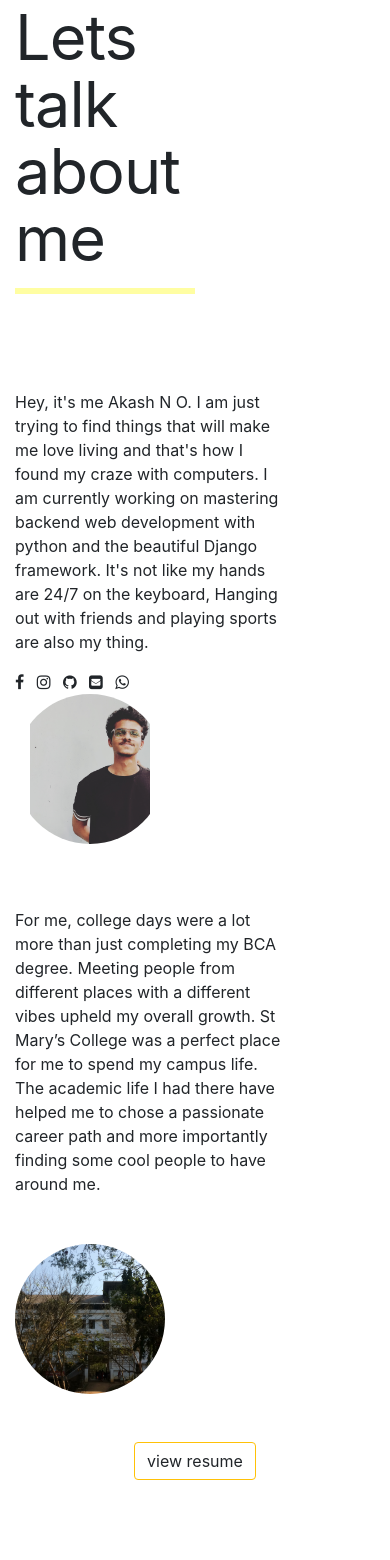
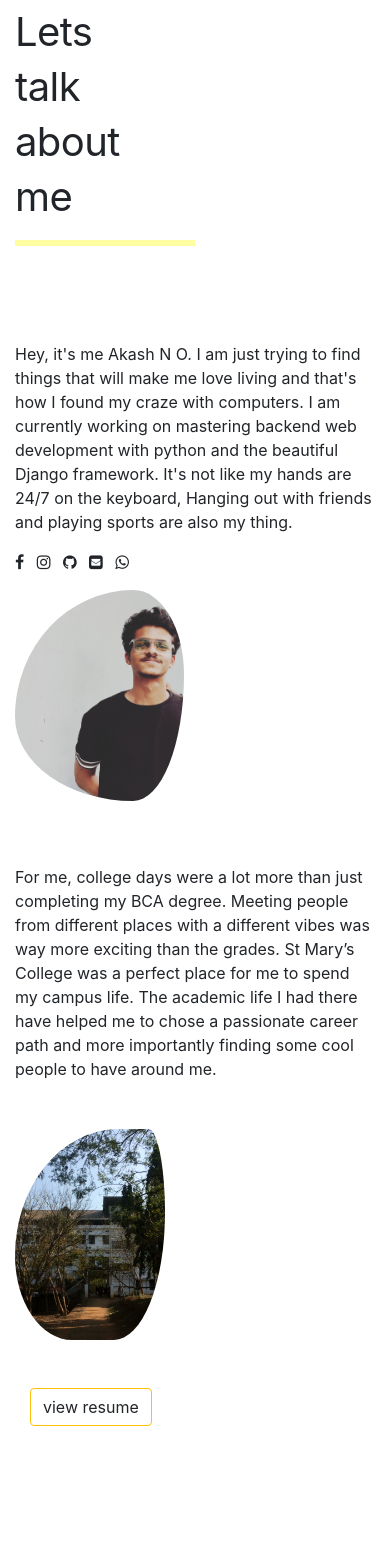
Before and after one commit to Akashno/nocodes-V2, a Django app: page /about/ in a window 390 px wide. Shown: the part 61-1621 px from the top of the page. After the commit the page ends 1487 px from the top, so only its background shows below. Run offline with Django 3.2, Linux system fonts and the light colour scheme; some libraries are stand-ins or nearby versions.

Commit message:
fix about-body

```diff
--- a/blog/templates/blog/about.html
+++ b/blog/templates/blog/about.html
@@ -22,9 +22,9 @@
 <div class="container-fluid about-wrapper " id="about-wrapper">
     <div class="row">
         <div class="col-md-4 col-12 order-lg-1 order-md-1 order-2 d-md-flex justify-content-end">
-            <img alt="" class="profile-img" src="{% static 'image/akashno.jpg' %}">
+                <img src="{% static 'image/akashno.jpg' %}" alt="" class="profile-img">
         </div>
-        <div class="col-md-8 col-12 order-lg-2 order-md-2 order-1">
+        <div class="col-md-8 col-12 order-lg-2 order-md-2 order-1 mb-3">
             <div class="about-container mt-3">
                 <p class="about-body">Hey, it's me Akash N O. I am just trying to find things that will make me love
                     living and that's how I found my craze with computers. I am currently working on mastering backend
@@ -48,13 +48,13 @@
         <div class="col-md-9 col-12 order-lg-1 order-md-1 order-1 d-md-flex justify-content-end">
             <div class="about-container mt-3 mb-5">
                 <p class="about-body">For me, college days were a lot more than just completing my BCA degree. Meeting
-                    people from different places with a different vibes upheld my overall growth. St Mary’s College was
+                    people from different places with a different vibes was way more exciting than the grades. St Mary’s College was
                     a perfect place for me to spend my campus life. The academic life I had there have helped me to
                     chose a passionate career path and more importantly finding some cool people to have around me. </p>
             </div>
         </div>
     </div>
-     <div class="container d-flex justify-content-center mt-5  ">
+     <div class="container d-flex justify-content-sm-start justify-content-md-center mt-5  ">
          <a href="{% url 'resume' %}" class="btn border-warning">view resume</a>
      </div>
 </div>
--- a/static/css/main.css
+++ b/static/css/main.css
@@ -66,16 +66,20 @@
     border-radius:50%;
 }
 .profile-img{
-    width:150px;
-    height:150px;
-    object-fit:scale-down;
-    border-radius:50%;
+    max-width: 50%;
+    max-height:25vh;
+    width:auto;
+    object-fit:contain;
+    border-radius: 70% 30% 30% 70% / 60% 40% 60% 40%;
 }
+
+
+
 .collage-img{
     width:150px;
-    height:150px;
+    height:25vh;
     object-fit:cover;
-    border-radius:50%;
+    border-radius: 69% 11% 34% 38% / 60% 40% 60% 40%;
 }
 
 .blog-details{
@@ -163,19 +167,19 @@
 /*------------------------------media query----------------------------------*/
 
 @media only screen and (max-width: 576px) {
-.blog-moto,.post-title{
+.blog-moto,.post-title,.about-title{
     font-size: 40px;
     line-height: 55px;
     letter-spacing: -0.015em;
     width:40%;
 }
-.blog-moto-underline,.post-title-underline{
+.blog-moto-underline,.post-title-underline,.about-title-underline{
     margin:0px;
     width: 50%;
     height: 0px;
     border: 3px solid #FFFEA2;
 }
-.blog-container,.section-container{
+.blog-container,.section-container,.about-container{
     width:100%;
 }
 .blog-details{
```
Also changed, not shown: static/css/akashno.jpg (added).
